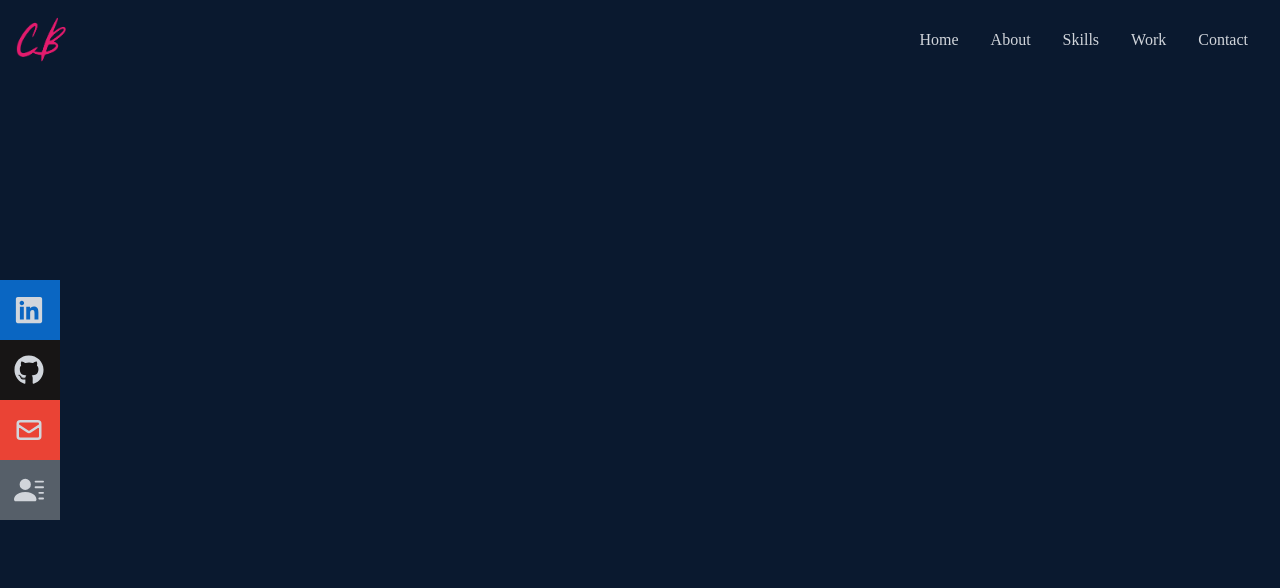
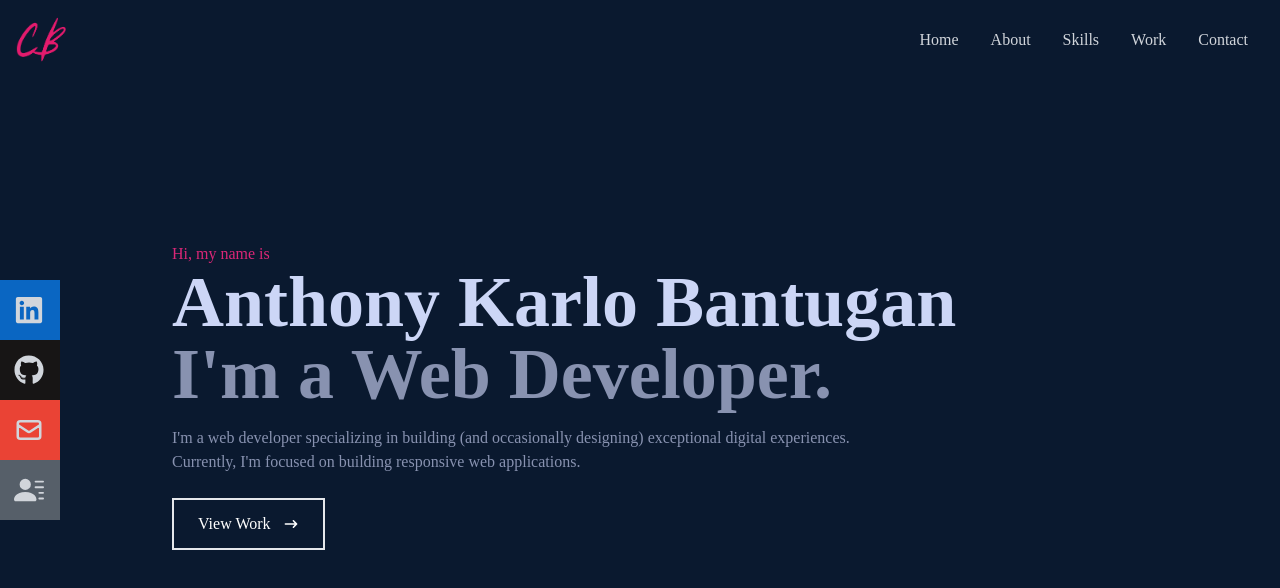
Before and after one commit to AnthonyKarloBantugan/portfolio, a React (Create React App) app: page / in a window 1280 px wide. Shown: the top 588 px of the page. Built offline with nearby package versions, Linux system fonts and the light colour scheme.

Commit message:
done with Home component

```diff
--- /dev/null
+++ b/src/components/About.jsx
@@ -0,0 +1,7 @@
+import React from "react";
+
+const About = () => {
+	return <div>About</div>;
+};
+
+export default About;
--- a/src/components/Home.jsx
+++ b/src/components/Home.jsx
@@ -1,7 +1,35 @@
 import React from "react";
+import { HiArrowNarrowRight } from "react-icons/hi";
 
 const Home = () => {
-	return <div className="w-full h-screen bg-[#0a192f] ">Home</div>;
+	return (
+		<div name="home" className="w-full h-screen bg-[#0a192f] ">
+			{/* Container */}
+			<div className="max-w-[1000px] h-full mx-auto px-8 flex flex-col justify-center ">
+				<p className="text-pink-600">Hi, my name is</p>
+				<h1 className="text-4xl sm:text-7xl font-bold text-[#ccd6f6]">
+					Anthony Karlo Bantugan
+				</h1>
+				<h2 className="text-4xl sm:text-7xl font-bold text-[#8892b0]">
+					I'm a Web Developer.
+				</h2>
+				<p className="text-[#8892b0] py-4 max-w-[700px]">
+					I'm a web developer specializing in building (and
+					occasionally designing) exceptional digital experiences.
+					Currently, I'm focused on building responsive web
+					applications.
+				</p>
+				<div>
+					<button className="text-white group border-2 px-6 py-3 my-2 flex items-center hover:bg-pink-600 hover:border-pink-600">
+						View Work
+						<span className="ml-3 group-hover:rotate-90 duration-300">
+							<HiArrowNarrowRight />
+						</span>
+					</button>
+				</div>
+			</div>
+		</div>
+	);
 };
 
 export default Home;
```
